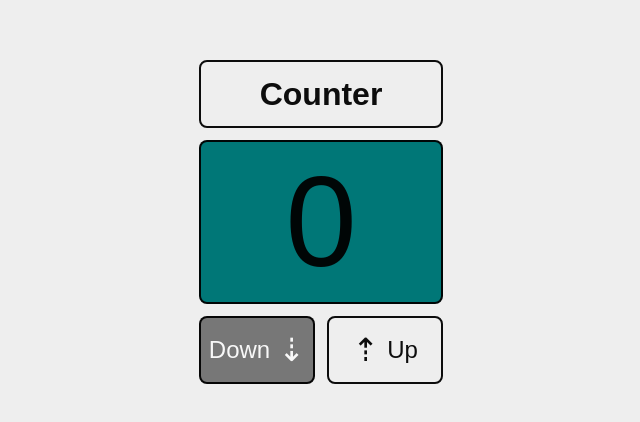
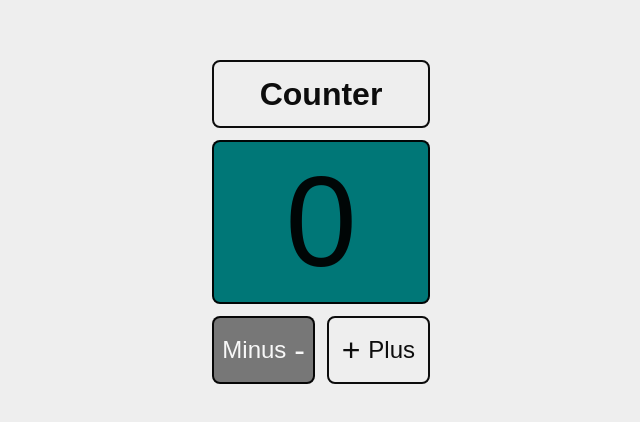
Before and after one commit to chriswilty/disabled-buttons-demo, a React (Vite) app: page / in a window 1280 px wide. Shown: the part 178-600 px from the top of the page, without its empty margins (319-959 px from the left). Built offline with nearby package versions, Linux system fonts and the light colour scheme.

Commit message:
Change button labels to be more descriptive

```diff
--- a/src/App.css
+++ b/src/App.css
@@ -79,7 +79,7 @@ main button[aria-disabled='true']:focus-visible ~ .tooltip {
 main button[aria-disabled='true']:hover ~ .tooltip {
 	transition-delay: 250ms;
 }
-main button .arrow {
+main button .icon {
 	font-size: 2rem;
 	line-height: 1;
 }
--- a/src/App.tsx
+++ b/src/App.tsx
@@ -3,10 +3,10 @@ import './App.css';
 
 function App() {
 	const [count, setCount] = useState(0);
+	const downIsDisabled = count <= 0;
+
 	const increment = () => setCount((prev) => prev + 1);
 	const decrement = () => setCount((prev) => Math.max(prev - 1, 0));
-
-	const downIsDisabled = count <= 0;
 
 	return (
 		<main>
@@ -25,19 +25,19 @@ function App() {
 					className="boxed"
 					onClick={decrement}
 				>
-					Down
-					<span className="arrow" aria-hidden="true">
-						&#8675;
+					Minus
+					<span className="icon" aria-hidden="true">
+						-
 					</span>
 				</button>
 				<div role="tooltip" id="why-disabled" className="tooltip">
 					<span>Value cannot be negative</span>
 				</div>
 				<button className="boxed" onClick={increment}>
-					<span className="arrow" aria-hidden="true">
-						&#8673;
+					<span className="icon" aria-hidden="true">
+						+
 					</span>
-					Up
+					Plus
 				</button>
 			</div>
 		</main>
```
